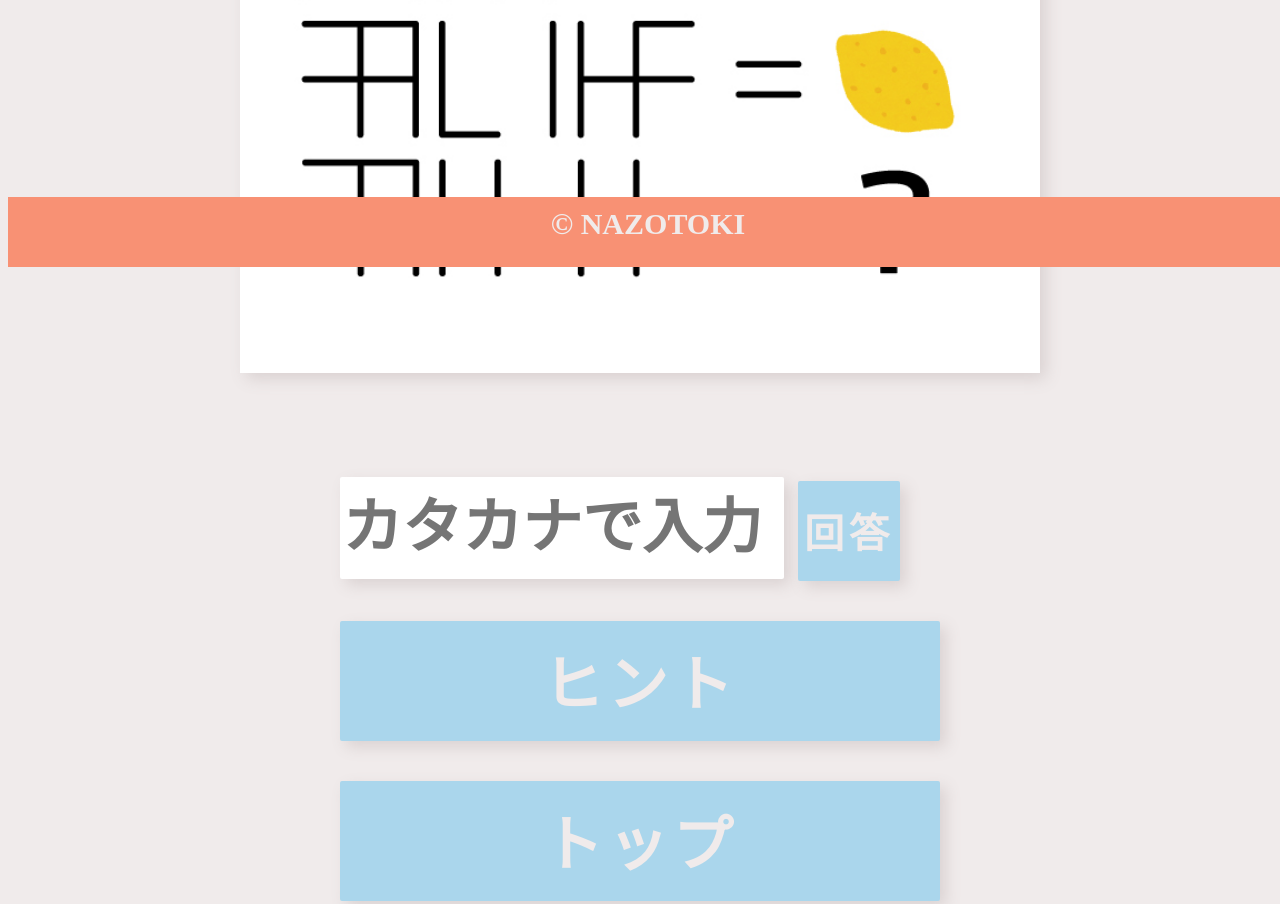
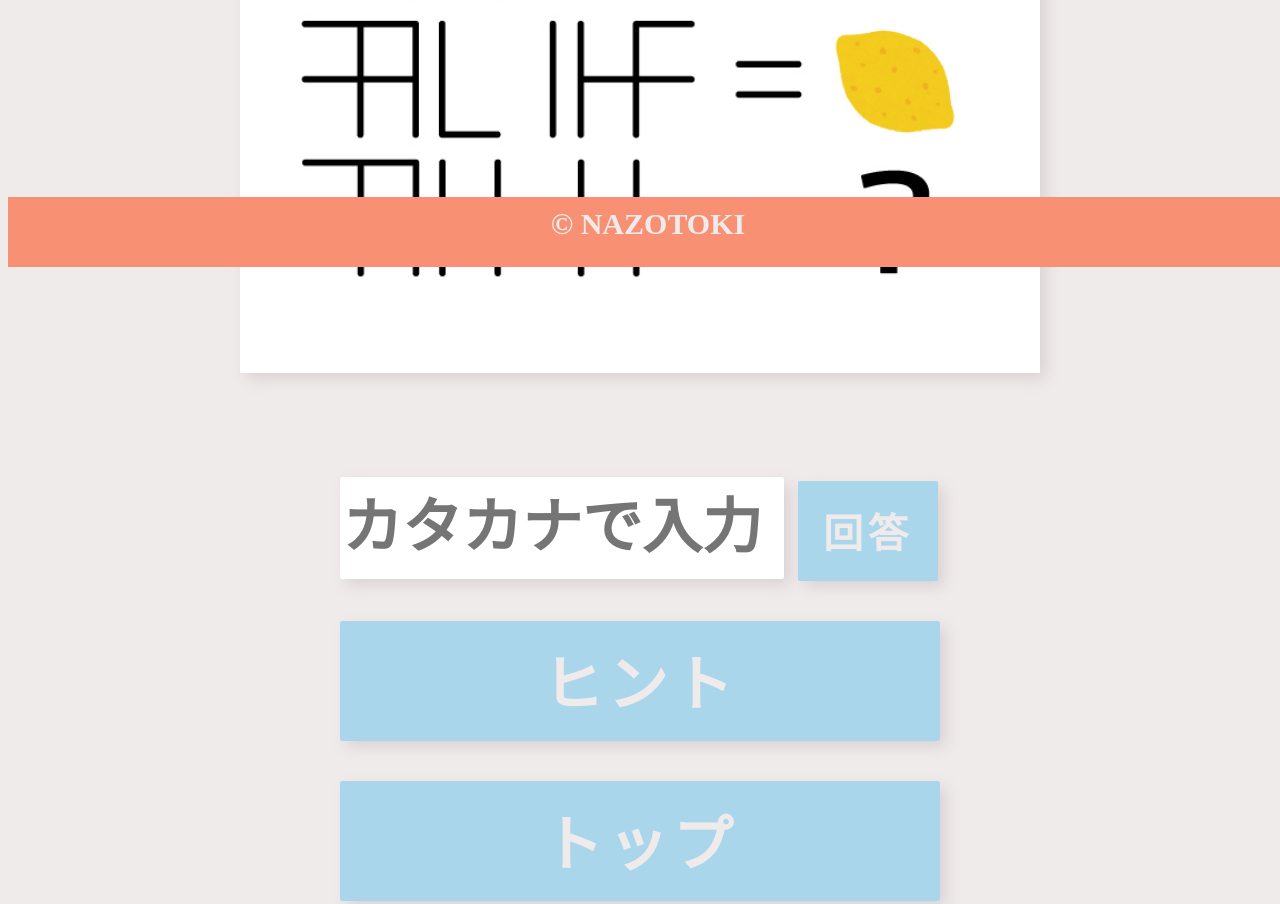
Before and after one commit to 201756014/201756014.github.io, a plain HTML site: page que6.html in a window 1280 px wide. Shown: the part 533-1437 px from the top of the page. Drawn offline with Linux system fonts and the light colour scheme.

Commit message:
Update que6.html

```diff
--- a/que6.html
+++ b/que6.html
@@ -125,20 +125,20 @@
             margin-right: 10px;
         }
         #osu{
-            width: 14s0px;
-            height: 100px;
-            display: inline;
-            font-size: 40px;
-            font-family: "游ゴシック";
+            width: 140px!important;
+            height: 100px!important;
+            display: inline!important;
+            font-size: 40px!important;
+            font-family: "游ゴシック"!important;
             font-weight: bold;
-            letter-spacing: 5px;
-            color: #F0EBEB;
-            background-color: #AAD6EC;
-            border: none;
-            border-radius: 2px;
-            box-shadow: 6px 6px 15px #DAD2D2;
-            text-align: center;
-            cursor:pointer;
+            letter-spacing: 5px!important;
+            color: #F0EBEB!important;
+            background-color: #AAD6EC!important;
+            border: none!important;
+            border-radius: 2px!important;
+            box-shadow: 6px 6px 15px #DAD2D2!important;
+            text-align: center!important;
+            cursor:pointer!important;
         }
         #botan{
             width: 600px;
```
